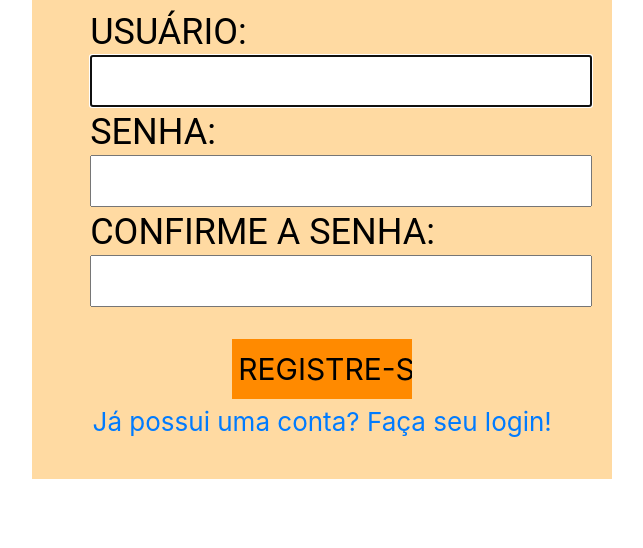
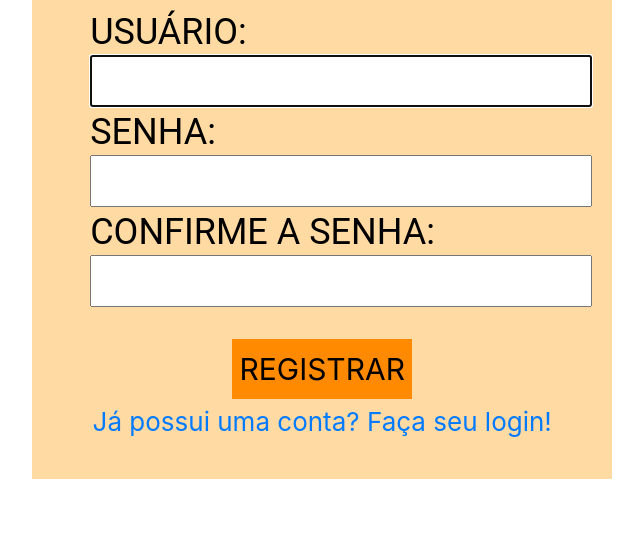
Before and after one commit to lucNovais/WiseCook, a Django app: page /register/ in a window 1280 px wide. Shown: the part 221-769 px from the top of the page, without its empty margins (339-982 px from the left). Run offline with Django 3.2, Linux system fonts and the light colour scheme.

Commit message:
Versao 1.0

```diff
--- a/wisecook/src/templates/registerScreen.html
+++ b/wisecook/src/templates/registerScreen.html
@@ -2,8 +2,13 @@
 <!DOCTYPE html>
 <html>
   <head>
-  <link rel="stylesheet" href="https://cdn.jsdelivr.net/npm/bootstrap@4.6.0/dist/css/bootstrap.min.css" integrity="sha384-B0vP5xmATw1+K9KRQjQERJvTumQW0nPEzvF6L/Z6nronJ3oUOFUFpCjEUQouq2+l" crossorigin="anonymous">
-  <link rel="stylesheet" href="{% static 'css/styles.css' %}">
+    <link
+      rel="stylesheet"
+      href="https://cdn.jsdelivr.net/npm/bootstrap@4.6.0/dist/css/bootstrap.min.css"
+      integrity="sha384-B0vP5xmATw1+K9KRQjQERJvTumQW0nPEzvF6L/Z6nronJ3oUOFUFpCjEUQouq2+l"
+      crossorigin="anonymous"
+    />
+    <link rel="stylesheet" href="{% static 'css/styles.css' %}" />
     <title>wiseCook: Registre-se!</title>
   </head>
   <body>
@@ -14,7 +19,7 @@
         </button>
       </form>
     </div>
-  <br><br>
+    <br /><br />
     <div class="registerText">REGISTRE-SE</div>
     <div class="alignRegister">
       <form method="POST">
@@ -24,9 +29,11 @@
         <div class="passwordText2">SENHA: {{ form.password1 }}</div>
         <div class="passwordText3">CONFIRME A SENHA: {{ form.password2 }}</div>
 
-      <div class="registrar"><input type="submit" value="REGISTRE-SE" /></div>
+        <div class="registrar"><input type="submit" value="REGISTRAR" /></div>
       </form>
-  <div class="possuiContaReminder"><a href="{% url 'login'%}">Já possui uma conta? Faça seu login!</a></div>
+      <div class="possuiContaReminder">
+        <a href="{% url 'login'%}">Já possui uma conta? Faça seu login!</a>
+      </div>
     </div>
   </body>
 </html>
```
Lines whose indentation alone changed are shown as unchanged.
